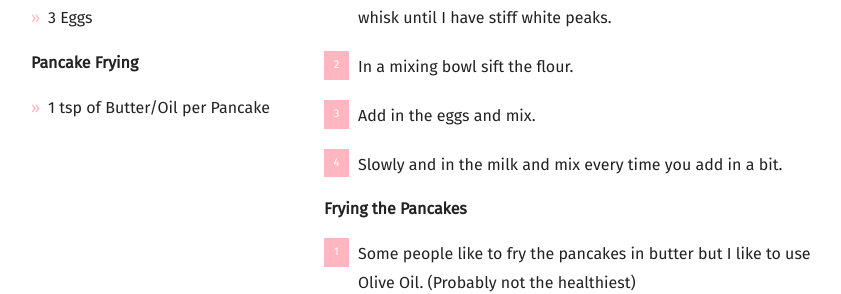
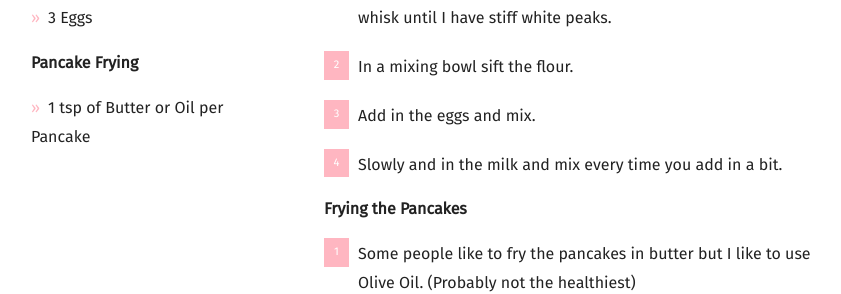
Before and after one commit to mcginleyireland/irishbaking.github.io, a Jekyll site: the page built from _posts/2021-03-07-irish-pancakes.md, in a window 1280 px wide and 900 px high, scrolled down 1824 px. Shown: the part 162-456 px from the top of the window, without its empty margins (59-900 px from the left). Built offline with Jekyll 4.4.1, drawn with Linux system fonts in a browser that asks for light colours; nearby versions of some CDN libraries; some web fonts are replaced.

Commit message:
Updating so that there is no forwardslash.

```diff
--- a/_posts/2021-03-07-irish-pancakes.md
+++ b/_posts/2021-03-07-irish-pancakes.md
@@ -17,7 +17,7 @@ recipe:
 
     **Pancake Frying**
 
-    * 1 tsp of Butter/Oil per Pancake
+    * 1 tsp of Butter or Oil per Pancake
   directions_markdown: |-
     **Pancake Batter**
 
```
